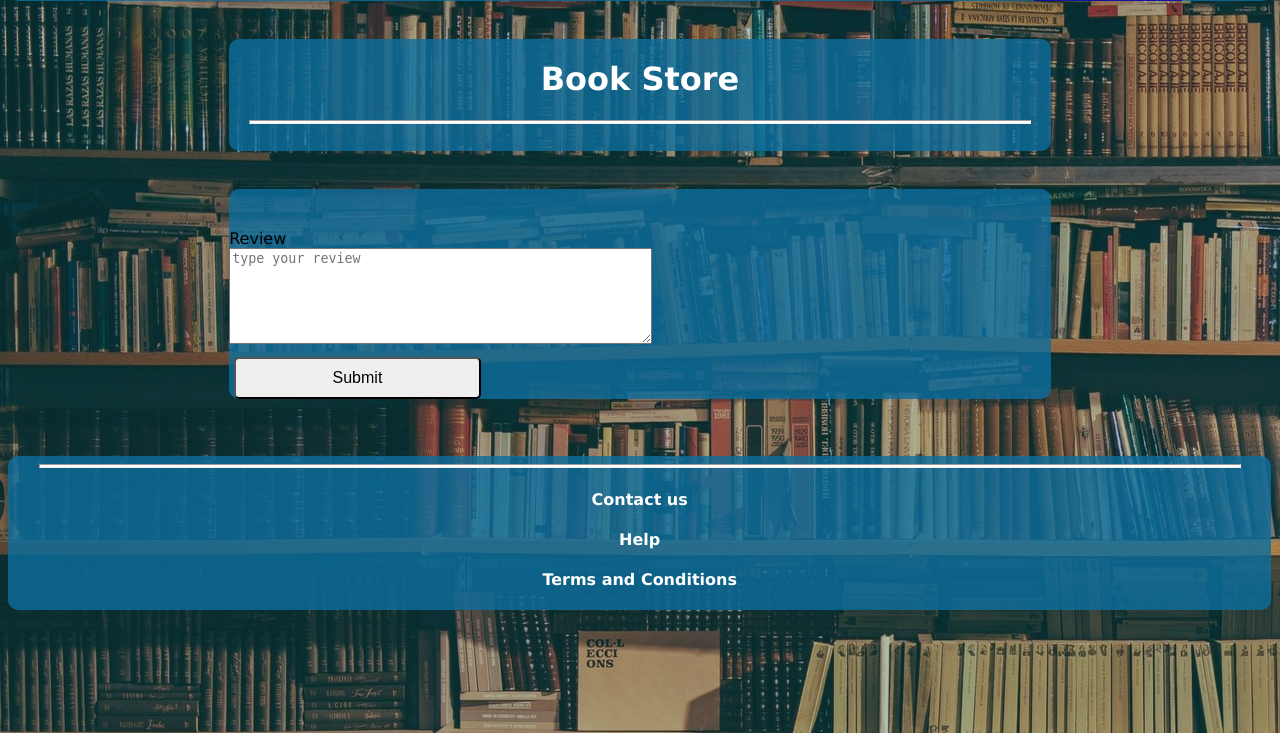
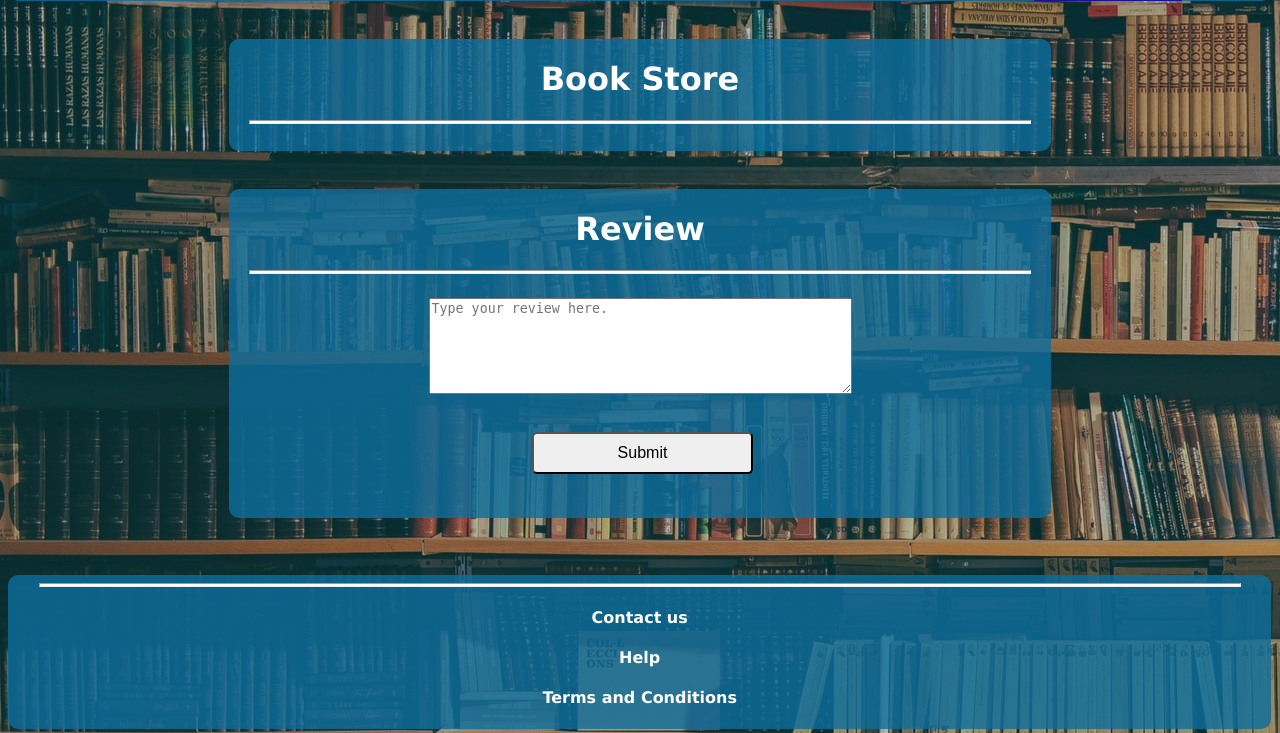
Before and after one commit to s-rofe/bookstore-web-app, a Flask app: page /write_review?book_id=25742454 in a window 1280 px wide. Shown: the part 67-800 px from the top of the page. Run offline with Flask 2, Linux system fonts and the light colour scheme; the visitor is signed in with stand-in values (Sample User, id 1).

Commit message:
Update write_review.html

```diff
--- a/library/templates/books/write_review.html
+++ b/library/templates/books/write_review.html
@@ -1,32 +1,35 @@
-{% extends 'layout.html' %}
-
-{% block content %}
+{% extends 'layout.html' %} {% block content %}
 
 <body>
-    <header>
-        <h1>{{date}}</h1>
-    </header>
+    <form action="{{handler_url}}" method="post" style="text-align:center" >
+        {{form.book_id}} <!-- Need to include this hidden field as it tracks the article being commented. -->
+        {{form.csrf_token}} <!-- Need to include this token - Flask WTForms requires it. -->
+
+        <div>
+            <h1>{{form.review.label}}</h1>
+            <hr>
+            <p>
+                {{form.review(size = 100, placeholder="Type your review here.", class="textarea", cols="50", rows="6", wrap="hard")}}
+            </p>
 
 
+            {% if form.review.errors %}
+
+                    {% for error in form.review.errors %}
+
+                        <p style="color:black;">{{error}}</p>
+
+                    {% endfor %}
 
 
-        <form action="{{handler_url}}" method="post">
-                {{form.book_id}} <!-- Need to include this hidden field as it tracks the article being commented. -->
-                {{form.csrf_token}} <!-- Need to include this token - Flask WTForms requires it. -->
-                <br>
-                <div class ="form-field">{{form.review.label}} </br>
-                    {{form.review(size = 100, placeholder="type your review", class="textarea", cols="50", rows="6", wrap="hard")}}
-                    {% if form.review.errors %}
-                        <ul class="errors">
-        	            {% for error in form.review.errors %}
-        		            <li>{{error}}</li>
-                        {% endfor %}
-                        </ul>
-                    {% endif %}
-                </div>
-                {{ form.submit }}
-            </form>
+            {% endif %}
+        </div>
 
+        <p>{{ form.submit }}</p>
+        <br>
+
+
+    </form>
 
 </body>
 {% endblock %}
```
